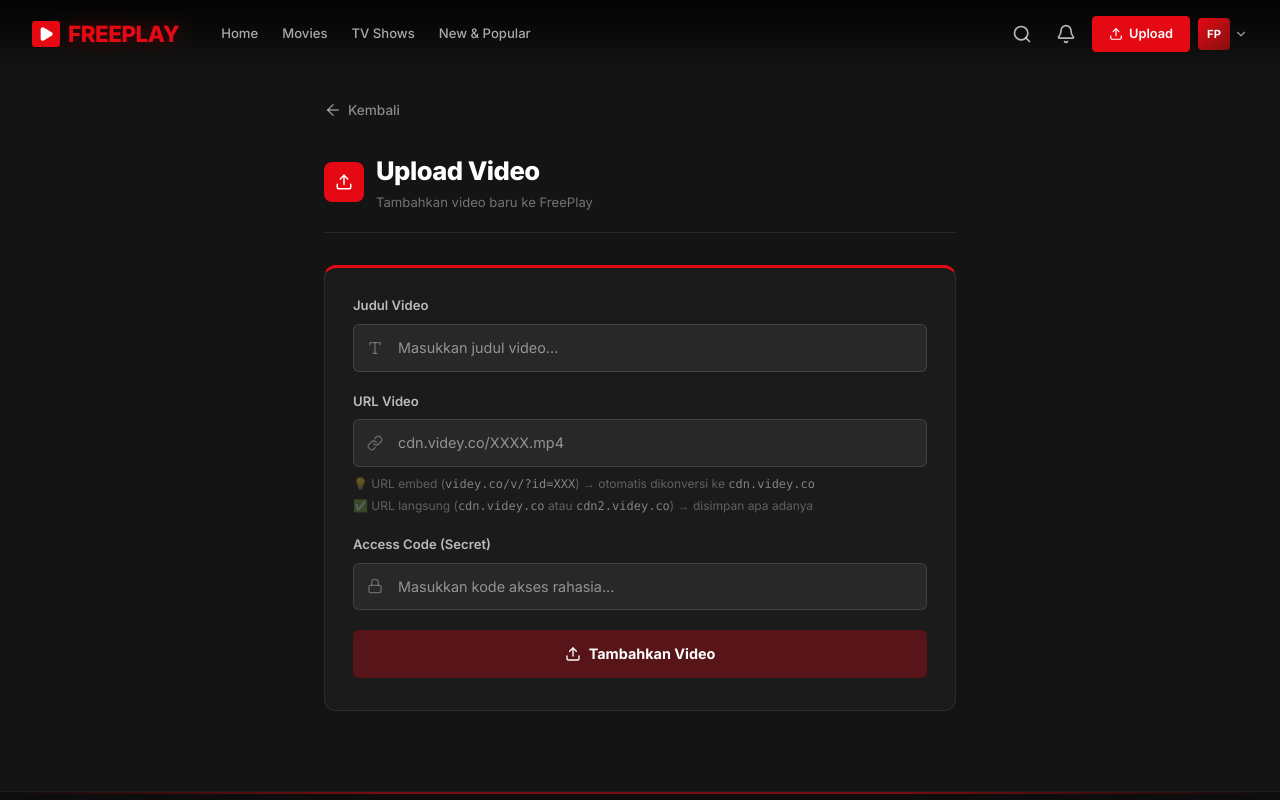
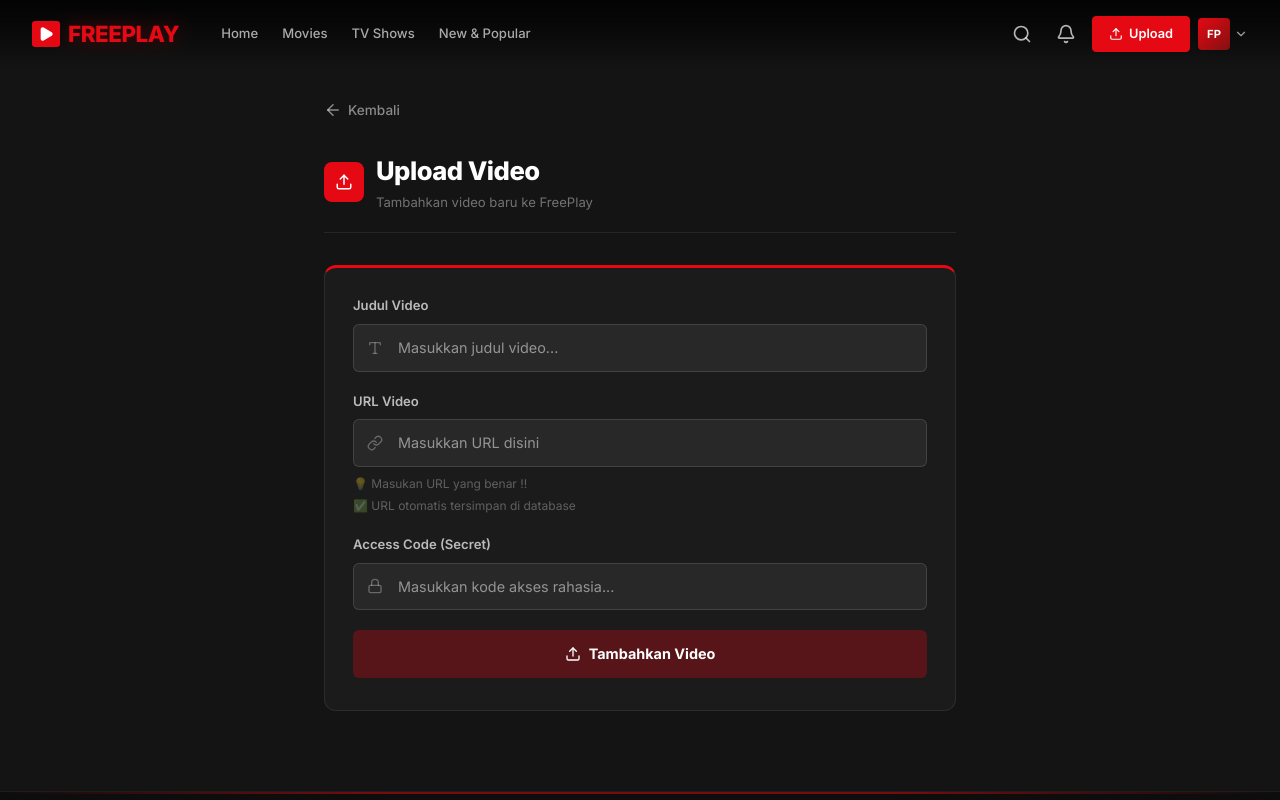
Before and after one commit to FergxXxianZ/freeplay, a React (Vite) app: page /upload in a window 1280 px wide. Shown: the top 800 px of the page. Built offline with nearby package versions, Linux system fonts and the light colour scheme.

Commit message:
Update UploadPage.tsx
ubah kata kata

```diff
--- a/src/pages/UploadPage.tsx
+++ b/src/pages/UploadPage.tsx
@@ -214,7 +214,7 @@ export const UploadPage: React.FC = () => {
                 type="text"
                 value={url}
                 onChange={(e) => handleUrlChange(e.target.value)}
-                placeholder="cdn.videy.co/XXXX.mp4"
+                placeholder="Masukkan URL disini "
                 required
                 style={inputStyle}
                 onFocus={(e) => {
@@ -231,10 +231,10 @@ export const UploadPage: React.FC = () => {
             </div>
             <div style={{ marginTop: 8, display: 'flex', flexDirection: 'column', gap: 4 }}>
               <p style={{ fontFamily: 'Inter, sans-serif', fontSize: '0.75rem', color: 'rgba(255,255,255,0.3)', margin: 0 }}>
-                💡 URL embed (<code style={{ color: 'rgba(255,255,255,0.45)' }}>videy.co/v/?id=XXX</code>) → otomatis dikonversi ke <code style={{ color: 'rgba(255,255,255,0.45)' }}>cdn.videy.co</code>
+                💡 Masukan URL yang benar !!
               </p>
               <p style={{ fontFamily: 'Inter, sans-serif', fontSize: '0.75rem', color: 'rgba(255,255,255,0.3)', margin: 0 }}>
-                ✅ URL langsung (<code style={{ color: 'rgba(255,255,255,0.45)' }}>cdn.videy.co</code> atau <code style={{ color: 'rgba(255,255,255,0.45)' }}>cdn2.videy.co</code>) → disimpan apa adanya
+                ✅ URL otomatis tersimpan di database
               </p>
             </div>
           </div>
```
